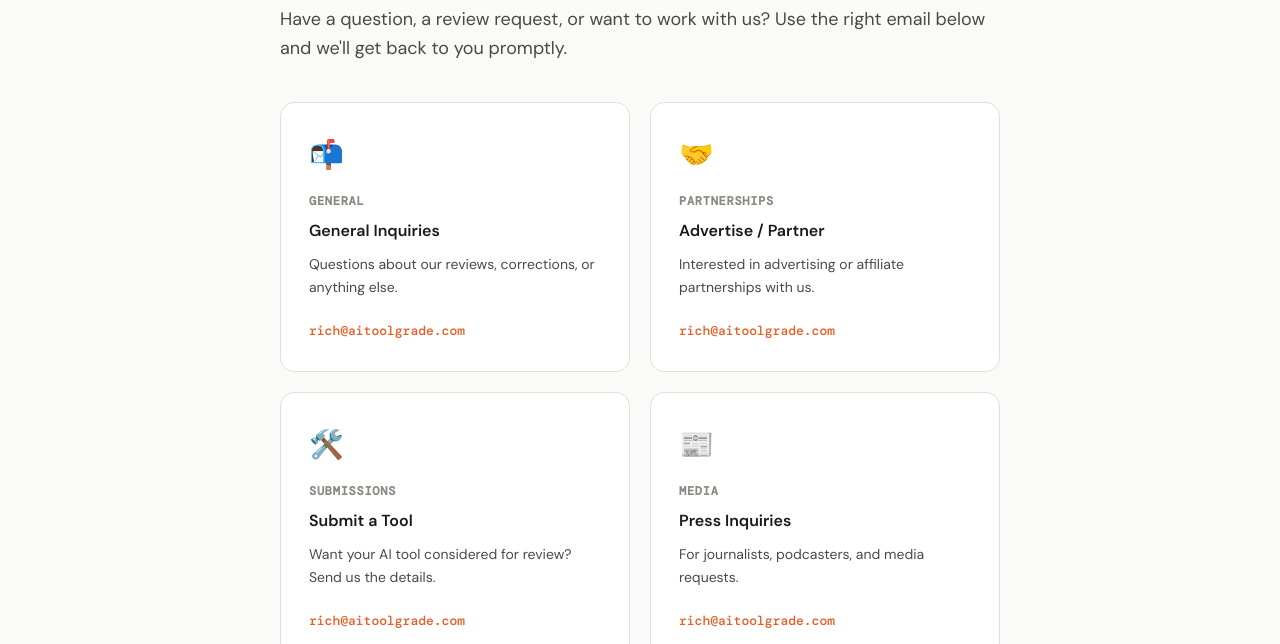
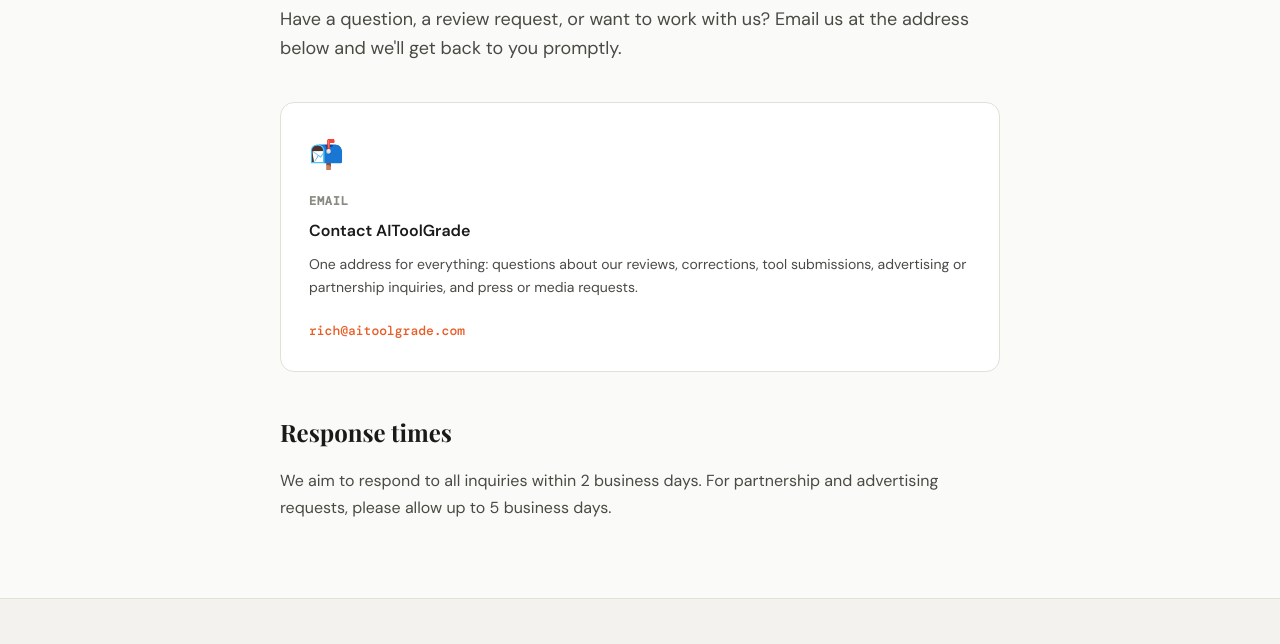
Before and after one commit to richn33-sys/aitoolgrade, a plain HTML site: page contact.html in a window 1280 px wide. Shown: the part 271-915 px from the top of the page. Drawn offline with nearby package versions, Linux system fonts and the light colour scheme.

Commit message:
contact: merge 4 duplicate cards into one rich@ card; about: strip drafting comments
Co-Authored-By: Claude Opus 5.5 <noreply@anthropic.com>

```diff
--- a/contact.html
+++ b/contact.html
@@ -75,37 +75,14 @@ footer{background:var(--bg2);border-top:1px solid var(--border);padding:48px 40p
   <div class="breadcrumb"><a href="/">Home</a><span>›</span>Contact</div>
   <div class="section-label">Get in Touch</div>
   <h1>Contact AIToolGrade</h1>
-  <p class="lead">Have a question, a review request, or want to work with us? Use the right email below and we'll get back to you promptly.</p>
+  <p class="lead">Have a question, a review request, or want to work with us? Email us at the address below and we'll get back to you promptly.</p>
 
-  <div class="contact-grid">
-    <div class="contact-card">
-      <div class="contact-icon">📬</div>
-      <div class="contact-type">General</div>
-      <div class="contact-title">General Inquiries</div>
-      <div class="contact-desc">Questions about our reviews, corrections, or anything else.</div>
-      <a href="mailto:rich@aitoolgrade.com" class="contact-email">rich@aitoolgrade.com</a>
-    </div>
-    <div class="contact-card">
-      <div class="contact-icon">🤝</div>
-      <div class="contact-type">Partnerships</div>
-      <div class="contact-title">Advertise / Partner</div>
-      <div class="contact-desc">Interested in advertising or affiliate partnerships with us.</div>
-      <a href="mailto:rich@aitoolgrade.com" class="contact-email">rich@aitoolgrade.com</a>
-    </div>
-    <div class="contact-card">
-      <div class="contact-icon">🛠️</div>
-      <div class="contact-type">Submissions</div>
-      <div class="contact-title">Submit a Tool</div>
-      <div class="contact-desc">Want your AI tool considered for review? Send us the details.</div>
-      <a href="mailto:rich@aitoolgrade.com" class="contact-email">rich@aitoolgrade.com</a>
-    </div>
-    <div class="contact-card">
-      <div class="contact-icon">📰</div>
-      <div class="contact-type">Media</div>
-      <div class="contact-title">Press Inquiries</div>
-      <div class="contact-desc">For journalists, podcasters, and media requests.</div>
-      <a href="mailto:rich@aitoolgrade.com" class="contact-email">rich@aitoolgrade.com</a>
-    </div>
+  <div class="contact-card" style="margin:32px 0">
+    <div class="contact-icon">📬</div>
+    <div class="contact-type">Email</div>
+    <div class="contact-title">Contact AIToolGrade</div>
+    <div class="contact-desc">One address for everything: questions about our reviews, corrections, tool submissions, advertising or partnership inquiries, and press or media requests.</div>
+    <a href="mailto:rich@aitoolgrade.com" class="contact-email">rich@aitoolgrade.com</a>
   </div>
 
   <h2>Response times</h2>
```
Also changed, not shown: about.html (+0 -2 lines).
